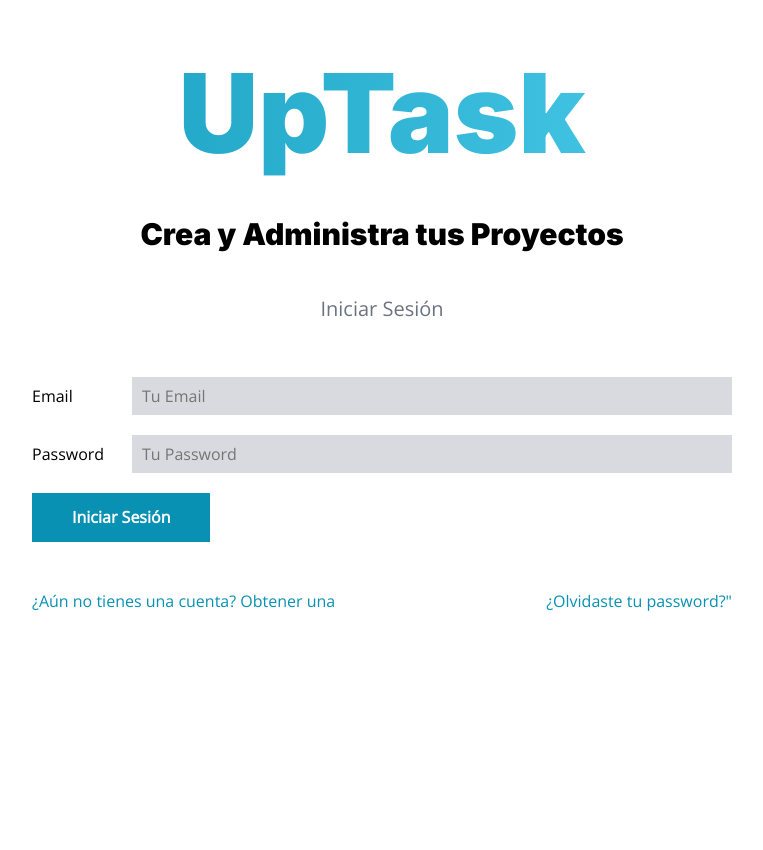
After one commit to WeroKikez/uptask-php-mvc, a PHP site: template views/auth/login.php in a window 1280 px wide. The commit adds this page. Shown: the whole page, without its empty margins (258-1021 px from the left). Run offline with PHP 8.4, Linux system fonts and the light colour scheme; the template is opened without the code that fills it, so the values that code supplies are empty.

Commit message:
Dando estilos al a vista de Login

```diff
--- a/src/scss/app.scss
+++ b/src/scss/app.scss
@@ -1 +1,3 @@
 @use 'base';
+@use 'componentes';
+@use 'auth';
--- /dev/null
+++ b/src/scss/auth/_login.scss
@@ -0,0 +1,32 @@
+@use '../base/variables' as v;
+@use '../base/mixins' as m;
+
+.login {
+    margin-top: 5rem;
+
+    .uptask {
+        background: linear-gradient(to right, v.$cyan 0%, lighten(v.$cyan, 30%) 100%);
+        color: transparent;
+        background-clip: text;
+        text-align: center;
+        font-size: 7rem;
+
+        @include m.tablet {
+            font-size: 11rem;
+        }
+    }
+
+    input[type="submit"] {
+        @include m.boton(v.$cyan, v.$blanco);
+    }
+
+    .acciones {
+        a {
+            color: v.$cyan;
+
+            &:hover {
+                color: darken(v.$cyan, 7%);
+            }
+        }
+    }
+}
--- /dev/null
+++ b/src/scss/auth/index.scss
@@ -0,0 +1 @@
+@forward 'login';
--- a/src/scss/base/_mixins.scss
+++ b/src/scss/base/_mixins.scss
@@ -1,4 +1,4 @@
-@use 'base/variables' as v;
+@use 'variables' as v;
 
 /** Media Queries **/
 @mixin telefono {
--- a/src/scss/base/_tipografia.scss
+++ b/src/scss/base/_tipografia.scss
@@ -19,3 +19,15 @@ p {
     color: v.$gris;
     line-height: 1.8;
 }
+
+.tagline {
+    font-family: v.$fuente_headings;
+    font-weight: 900;
+    color: v.$negro;
+    font-size: 3rem;
+    text-align: center  ;
+}
+
+.descripcion-pagina {
+    text-align: center;
+}
--- /dev/null
+++ b/src/scss/componentes/_acciones.scss
@@ -0,0 +1,22 @@
+@use '../base/variables' as v;
+@use '../base/mixins' as m;
+
+.acciones {
+    margin-top: 5rem;
+
+    @include m.tablet {
+        display: flex;
+        justify-content: space-between;
+    }
+
+    a {
+        display: block;
+        text-align: center;
+        margin-bottom: 2rem;
+        color: v.$negro;
+
+        &:last-of-type {
+            margin-bottom: 0;
+        }
+    }
+}
--- /dev/null
+++ b/src/scss/componentes/_formulario.scss
@@ -0,0 +1,24 @@
+@use '../base/variables' as v;
+@use '../base/mixins' as m;
+
+.formulario {
+    margin-top: 5rem;
+
+    .campo {
+        display: flex;
+        align-items: center;
+        margin-bottom: 2rem;
+
+        label {
+            flex: 0 0 10rem;
+        }
+
+        input {
+            flex: 1;
+            padding: 1rem;
+            border: none;
+            background-color: lighten(v.$gris, 40%);
+        }
+    }
+
+}
--- /dev/null
+++ b/src/scss/componentes/index.scss
@@ -0,0 +1,2 @@
+@forward 'formulario';
+@forward 'acciones';
--- /dev/null
+++ b/views/auth/crear.php
@@ -0,0 +1 @@
+<h1>Crea tu cuenta</h1>
--- /dev/null
+++ b/views/auth/login.php
@@ -0,0 +1,44 @@
+<div class="contenedor login">
+    <h1 class="uptask">UpTask</h1>
+    <p class="tagline">Crea y Administra tus Proyectos</p>
+
+    <div class="contenedor-sm">
+        <p class="descripcion-pagina">Iniciar Sesión</p>
+
+        <form
+            class="formulario"
+            method="POST"
+            action="/"
+        >
+            <div class="campo">
+                <label for="email">Email</label>
+
+                <input
+                    type="email"
+                    id="email"
+                    placeholder="Tu Email"
+                    name="email" >
+            </div>
+
+            <div class="campo">
+                <label for="password">Password</label>
+
+                <input
+                    type="password"
+                    id="password"
+                    placeholder="Tu Password"
+                    name="password" >
+            </div>
+
+            <input
+                class="boton"
+                type="submit"
+                value="Iniciar Sesión">
+        </form>
+
+        <div class="acciones">
+            <a href="/crear">¿Aún no tienes una cuenta? Obtener una</a>
+            <a href="/olvide">¿Olvidaste tu password?"</a>
+        </div>
+    </div> <!-- contenedor-sm -->
+</div>
--- a/views/layout.php
+++ b/views/layout.php
@@ -3,7 +3,7 @@
 <head>
     <meta charset="UTF-8">
     <meta name="viewport" content="width=device-width, initial-scale=1.0">
-    <title>UpTask</title>
+    <title>UpTask - <?php echo $titulo ?? ''; ?></title>
     <link rel="preconnect" href="https://fonts.googleapis.com">
     <link rel="preconnect" href="https://fonts.gstatic.com" crossorigin>
     <link href="https://fonts.googleapis.com/css2?family=Inter:wght@400;700;900&family=Open+Sans&display=swap" rel="stylesheet">
```
Also changed, not shown: controllers/LoginController.php (+15 -7 lines), public/build/css/app.css, public/build/css/auth/crear.css (added), public/build/css/auth/index.css (added), public/build/css/componentes/index.css (added), 4 other files.
